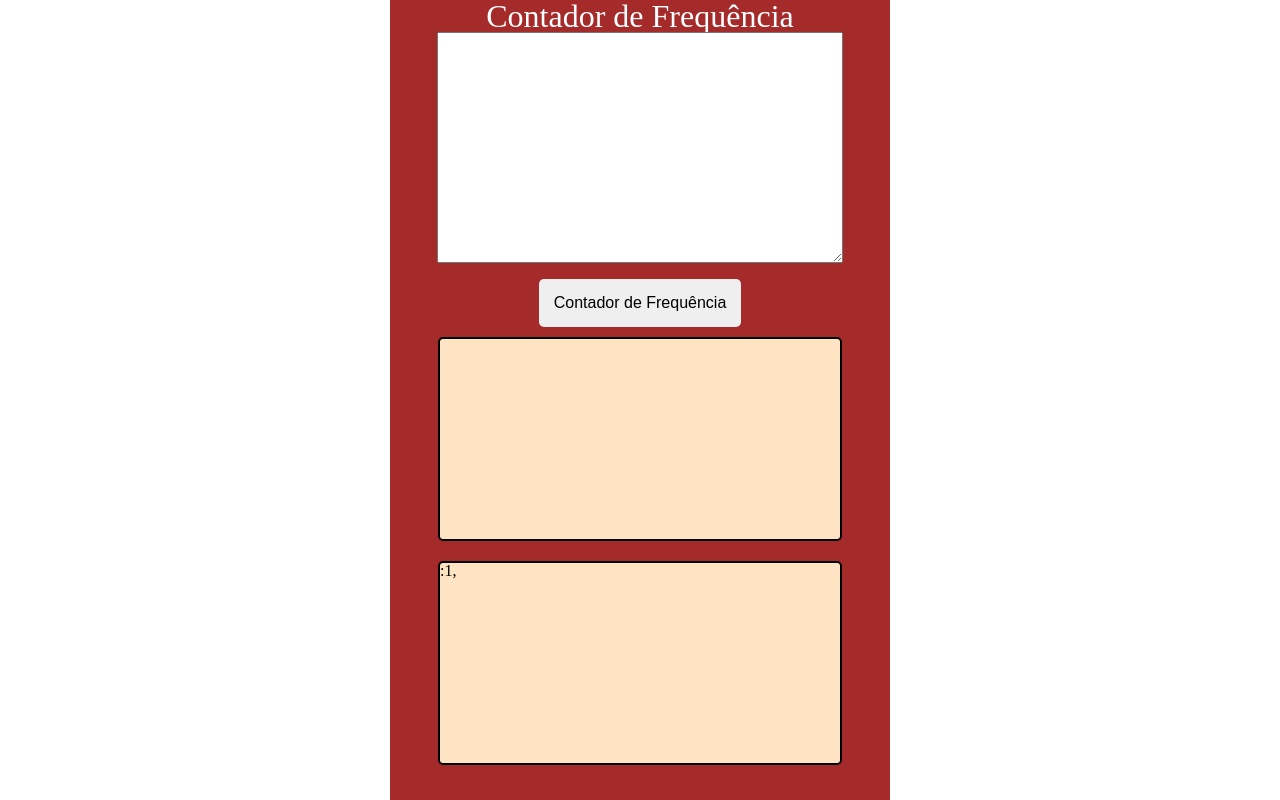
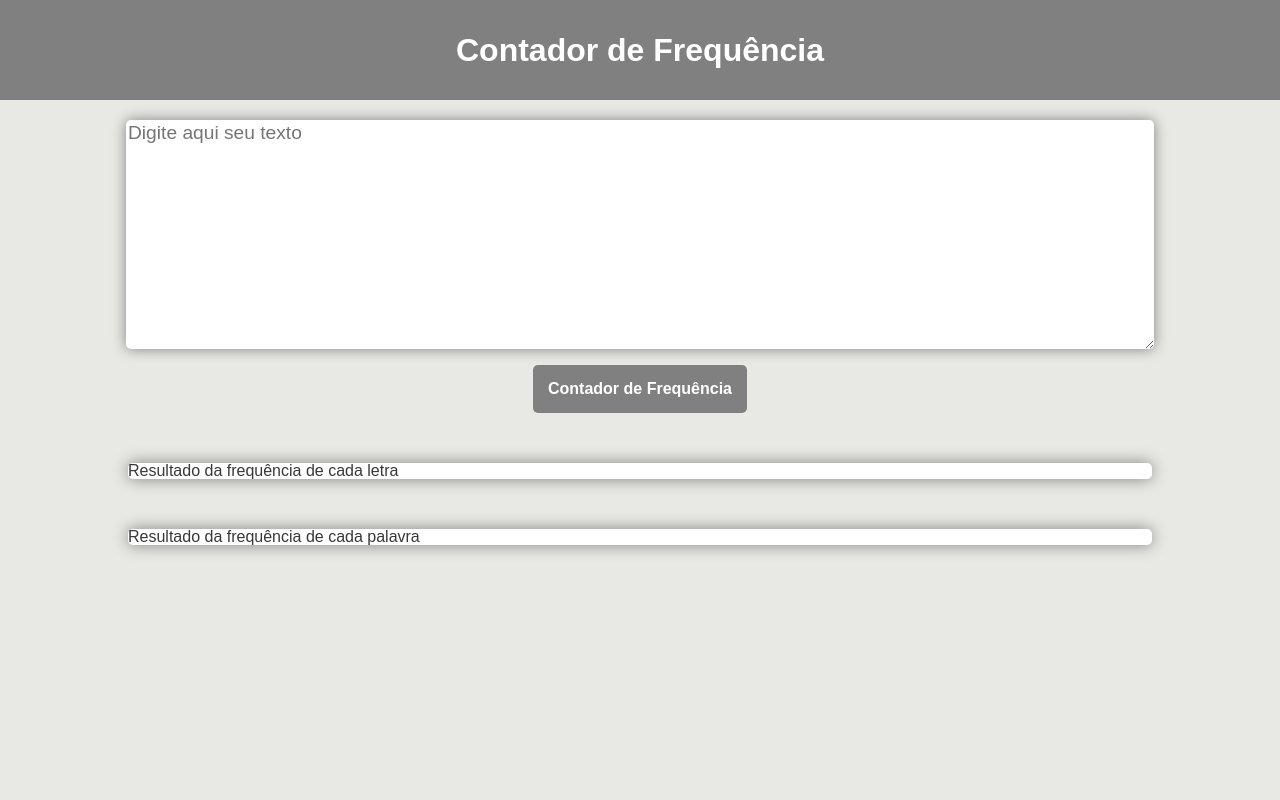
Before and after one commit to Kenzie-Academy-Brasil-Developers/entrega-contador-frequencia-sprint-3-vitorsoaresf, a plain HTML site: page index.html in a window 1280 px wide. Both pictures are taken after a click on the button "Contador de Frequência". Drawn offline with Linux system fonts and the light colour scheme.

Commit message:
Implementa css da page

```diff
--- a/assets/css/style.css
+++ b/assets/css/style.css
@@ -1,24 +1,43 @@
 
-
+body{
+    width: 100%;
+    background-color: #e8e8e4;
+}
 
 .container{
     margin: 0 auto;
-    background-color: brown;
     display: flex;
-    /* justify-content: flex-start; */
     flex-direction: column;
     align-items: center;
-    height: 800px;
-    width: 500px;
+    text-align: center;
+    width: 100%;
+    margin-bottom: 50px;
 }
 
 .container__titulo{
-    font-size: 2.0rem;
+    font-family: Arial, Helvetica, sans-serif;
+    background-color: grey;
+    font-size: 1.5rem;
+    width: 100%;
+    height: 100px;
     color: white;
+    font-weight: bold;
+    margin-bottom: 20px;
+    display: flex;
+    justify-content: center;
+    align-items: center;
 }
 
 .container__textarea{
     width: 80%;
+    border: 2px;
+    border-radius: 5px;
+    box-shadow: 0 0 1em grey;
+}
+
+.container__textarea::placeholder{
+    font-family: sans-serif;
+    font-size: 1.2rem;
 }
 
 .container__bt{
@@ -28,17 +47,52 @@
     border: 2px;
     border-radius: 5px;
     cursor: pointer;
+    background-color: grey;
+    color: white;
+    font-weight: bold;
+}
+
+.container__bt:hover{
+    background-color: white;
+    border: 2px;
+    border: 2px solid grey;
+    color: grey;
+
 }
 
 .container__box-result{
     width: 80%;
-    height: 200px;
-    background-color: bisque;
-    border: 2px solid black;
+    border: 2px;
     border-radius: 5px;
-    margin: 10px;
+    box-shadow: 0 0 1em grey;
+    background-color: white;
+    margin-top: 50px;
+    text-align: left;
+    font-size: 1.0rem;
+    color: rgb(56, 56, 56);
+    font-family: sans-serif;
 }
 
-@media (min-width:500px){
+.div_result{
+    display: flex;
+    flex-direction: column;
+    flex-wrap: wrap;
+    background-color: bisque;
+    color: black;
+}
 
+@media (min-width:600px){
+    .container__titulo{
+        font-family: Arial, Helvetica, sans-serif;
+        background-color: grey;
+        font-size: 2.0rem;
+        width: 100%;
+        height: 100px;
+        color: white;
+        font-weight: bold;
+        margin-bottom: 20px;
+        display: flex;
+        justify-content: center;
+        align-items: center;
+    }
 }
--- a/index.html
+++ b/index.html
@@ -1,3 +1,4 @@
+
 <!DOCTYPE html>
 <html lang="en">
 
@@ -13,12 +14,12 @@
 <body>
     <section class="container">
         <h1 class="container__titulo">Contador de Frequência</h1>
-        <textarea rows="15" cols="60" class="container__textarea" id="textInput"></textarea>
+        <textarea rows="15" placeholder="Digite aqui seu texto" cols="60" class="container__textarea" id="textInput"></textarea>
         <br />
         <button class="container__bt" id="countButton">Contador de Frequência</button>
 
-        <div class="container__box-result" id="lettersDiv"></div>
-        <div class="container__box-result" id="wordsDiv"></div>
+        <div class="container__box-result" placeholder="Resultado da frequência de cada palavra" id="lettersDiv">Resultado da frequência de cada letra</div>
+        <div class="container__box-result" placeholder="Resultado da frequência de cada letra" id="wordsDiv">Resultado da frequência de cada palavra</div>
 
     </section>
     <script src="script/script.js"></script>
--- a/script/script.js
+++ b/script/script.js
@@ -12,12 +12,20 @@ let arrWordsAll = [];
 bt_contFreq.addEventListener('click', () => {
    textarea.value = textarea.value.toLowerCase();
    textarea.value = textarea.value.replace(/[^a-z'\s]+/g, "");
+   textarea.value = textarea.value.replace(/[\n]/g, ' ');
+
+   if (textarea.value === '') {
+      alert('Digite alguma coisa');
+      container_letter.innerText = 'Resultado da frequência de cada letra';
+      container_word.innerText = 'Resultado da frequência de cada palavra';
+   } else {
+
 
       // PARA ZERAR O ARRAY SEMPRE QUE O EVENTO ACONTECER
       arrWords = [];
       arrLetter = [];
       arrLetterAll = textarea.value.split('');
-   arrWordsAll = textarea.value.split(' ')
+      arrWordsAll = textarea.value.split(' ');
 
       // CONTAGEM CARACATER POR CARACTER
       for (let i = 0; i < arrLetterAll.length; i++) {
@@ -68,27 +76,28 @@ bt_contFreq.addEventListener('click', () => {
             }
          }
       }
-   console.log(arrLetter);
-   console.log(arrWords);
+
       // APPEND NOS CONTAINER DE EXIBICAO DE FREQUENCIA DE LETRAS
+      container_letter.innerText = '';
+      for (let i = 0; i < arrLetter.length; i++) {
          const divLetter = document.createElement('div');
-   let strLetter = '';
-   for (let i = 0; i < arrLetter.length; i++) {
-      strLetter += '' + arrLetter[i]['letter'] + ':' + arrLetter[i]['count'] + ',';
+         divLetter.innerText = '' + arrLetter[i]['letter'] + ':' + arrLetter[i]['count'] + ',';
+         divLetter.style.display = 'inline-block';
+         divLetter.style.width = '50px';
+         container_letter.appendChild(divLetter);
+
       }
 
-   container_letter.innerText = '';
-   divLetter.innerText = strLetter;
-   container_letter.appendChild(divLetter);
-
       // APPEND NOS CONTAINER DE EXIBICAO DE FREQUENCIA DE PALAVRAS
+      container_word.innerText = '';
+      for (let i = 0; i < arrWords.length; i++) {
          const divWord = document.createElement('div');
-   let strWord = '';
-   for (let i = 0; i < arrWords.length; i++) {
-      strWord += '' + arrWords[i]['word'] + ':' + arrWords[i]['count'] + ',';
+         divWord.innerText = '' + arrWords[i]['word'] + ':' + arrWords[i]['count'] + ',';
+         divWord.style.display = 'inline-block';
+         divWord.style.width = '100px';
+         divWord.style.padding = '5px'
+         container_word.appendChild(divWord);
       }
 
-   container_word.innerText = '';
-   divWord.innerText = strWord;
-   container_word.appendChild(divWord);
+   }
 });
```
Lines whose indentation alone changed are shown as unchanged.
